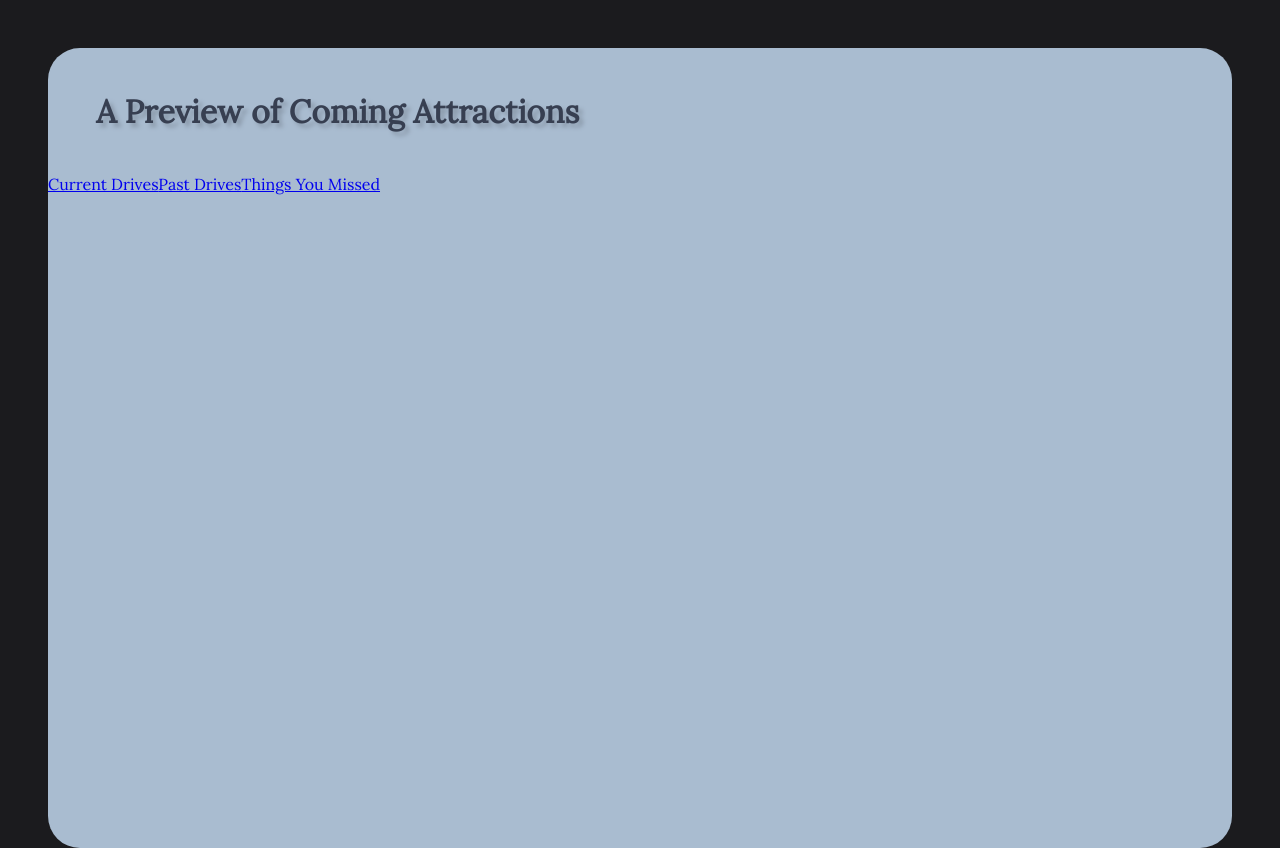
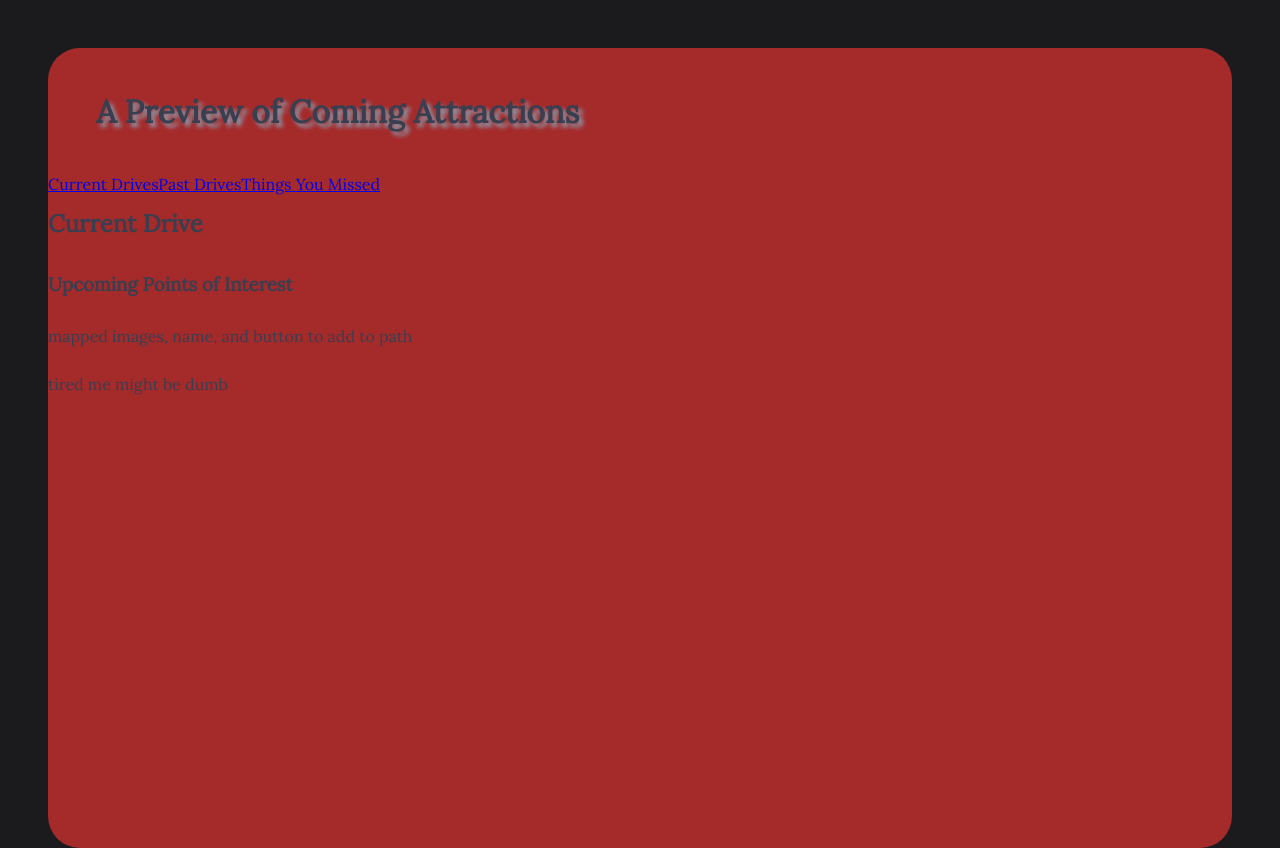
Before and after one commit to alsleaders/capstone, a React (Create React App) app: page / in a window 1280 px wide. Built offline with nearby package versions, Linux system fonts and the light colour scheme.

Commit message:
css background changes

```diff
--- a/src/index.css
+++ b/src/index.css
@@ -3,6 +3,7 @@
 :root {
   font: 16px / 1 sans-serif;
   font-family: 'Lora', serif;
+  --main-bg-color: brown;
 }
 
 html {
@@ -14,8 +15,9 @@ html {
 body {
   margin: 3rem;
   min-height: 100%;
-  background: #a9bcd0;
+  /* background: #a9bcd0; */
   border-radius: 2rem;
+  background-color: var(--main-bg-color);
 }
 
 h1 {
--- a/src/pages/Home.js
+++ b/src/pages/Home.js
@@ -16,6 +16,12 @@ class Home extends Component {
           <GoPast />
           <GoMissed />
         </nav>
+        <h2>Current Drive</h2>
+
+        <h3>Upcoming Points of Interest</h3>
+
+        <p> mapped images, name, and button to add to path</p>
+        <p>tired me might be dumb </p>
       </main>
     )
   }
```
